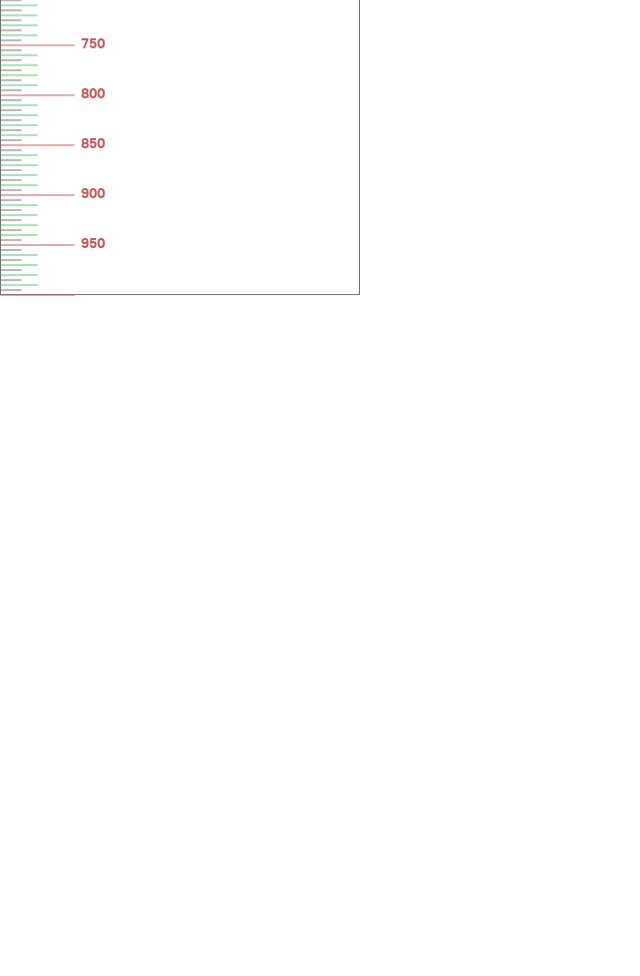
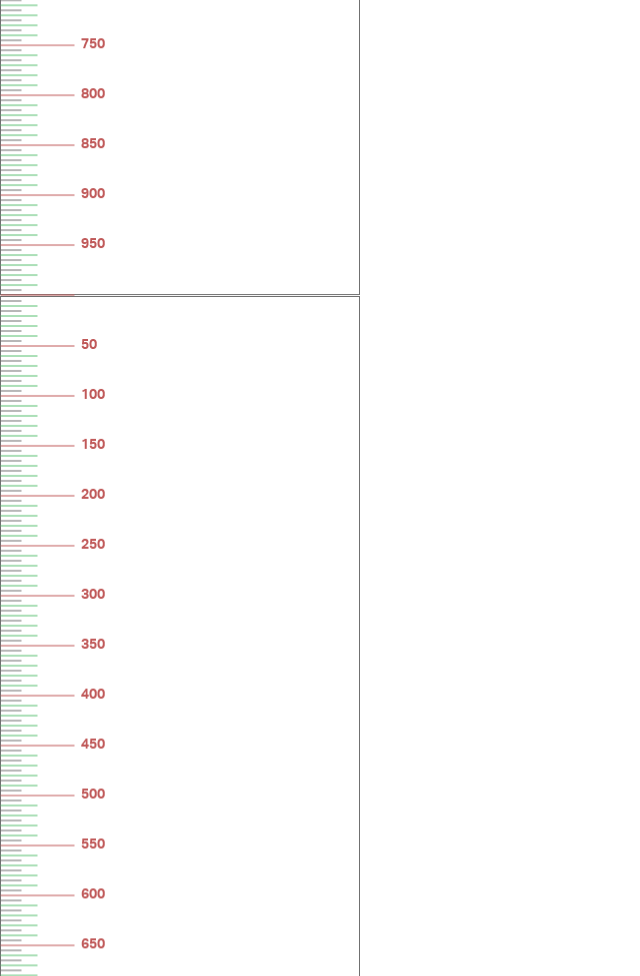
Before and after one commit to EDey/reguaseaway, a plain HTML site: page index.html in a window 1280 px wide. Shown: the part 704-1680 px from the top of the page, without its empty margins (0-640 px from the left). Before the commit the page ends 1004 px from the top, so only its background shows below. Drawn offline with Linux system fonts and the light colour scheme.

Commit message:
new scale

```diff
--- a/index.html
+++ b/index.html
@@ -10,10 +10,14 @@
         display:block;
         padding:0px;
         margin:0px;
+        height:3000px;
       }
-      #imgregua
+      .imgregua
       {
+        position:absolute;
         height:1000px;
+        margin:0px;
+        padding:0px;
       }
       #teste
       {
@@ -26,6 +30,7 @@
     <div id="teste">
 
     </div>
-    <img id="imgregua" src="regua.png" alt="">
+    <img class="imgregua" src="regua.png" alt="">
+    <img style="top:1000px"class="imgregua" src="regua.png" alt="">
   </body>
 </html>
```
